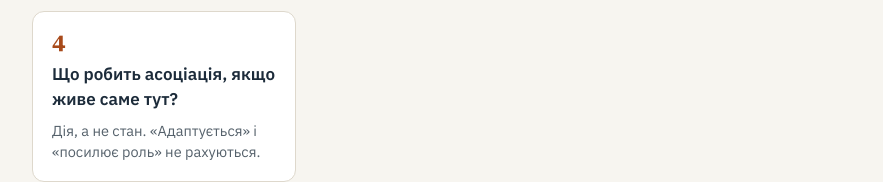
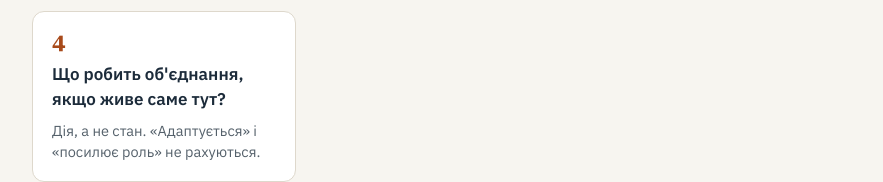
Before and after one commit to vmomot-ops/svity, a plain HTML site: page index.html in a window 1280 px wide. Shown: the part 1849-2031 px from the top of the page, without its empty margins (198-1081 px from the left). Drawn offline with Linux system fonts and the light colour scheme.

Commit message:
Add files via upload

```diff
--- a/index.html
+++ b/index.html
@@ -189,7 +189,7 @@ footer{font-size:13px; color:var(--muted); line-height:1.5; border-top:1px solid
     </div>
     <div class="rule">
       <span class="n">4</span>
-      <h3>Що робить асоціація, якщо живе саме тут?</h3>
+      <h3>Що робить об'єднання, якщо живе саме тут?</h3>
       <p>Дія, а не стан. «Адаптується» і «посилює роль» не рахуються.</p>
     </div>
   </div>
```
